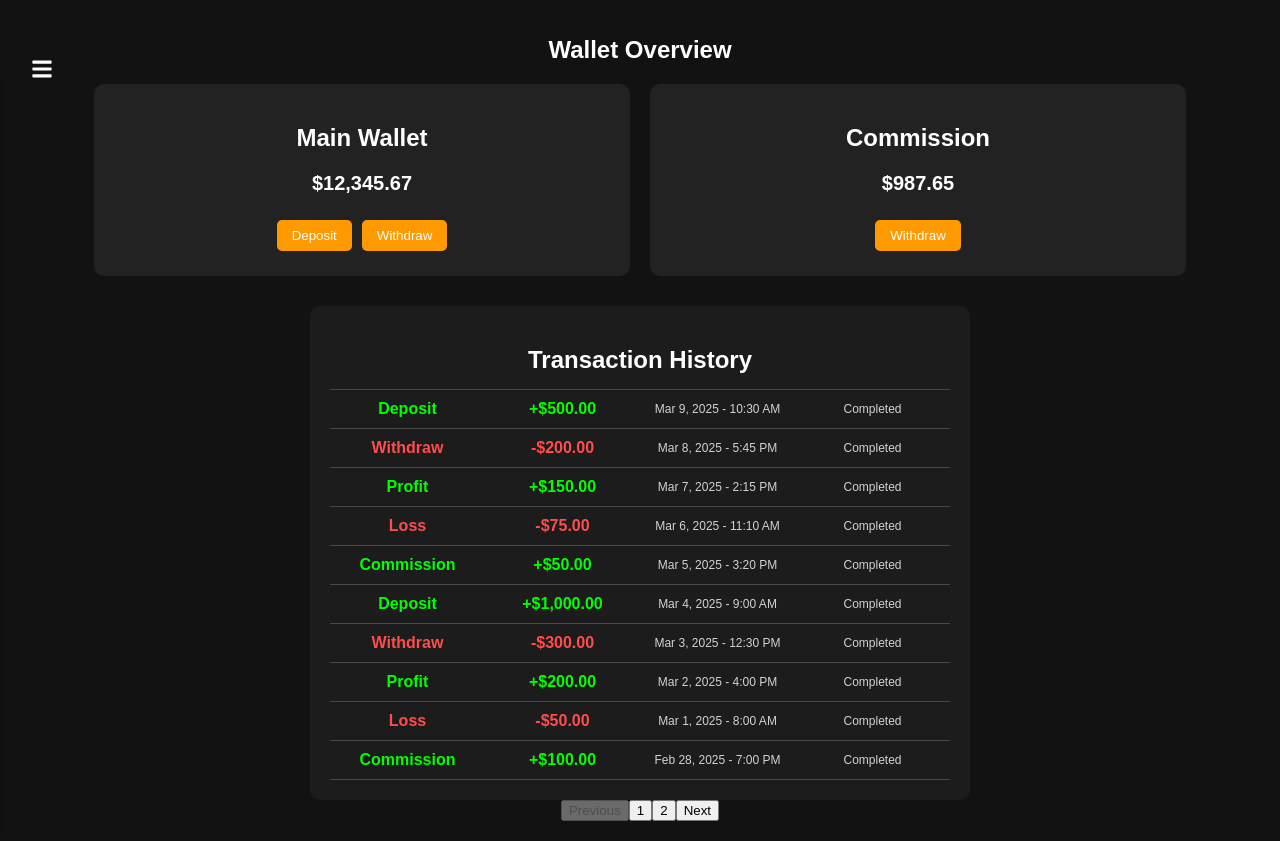
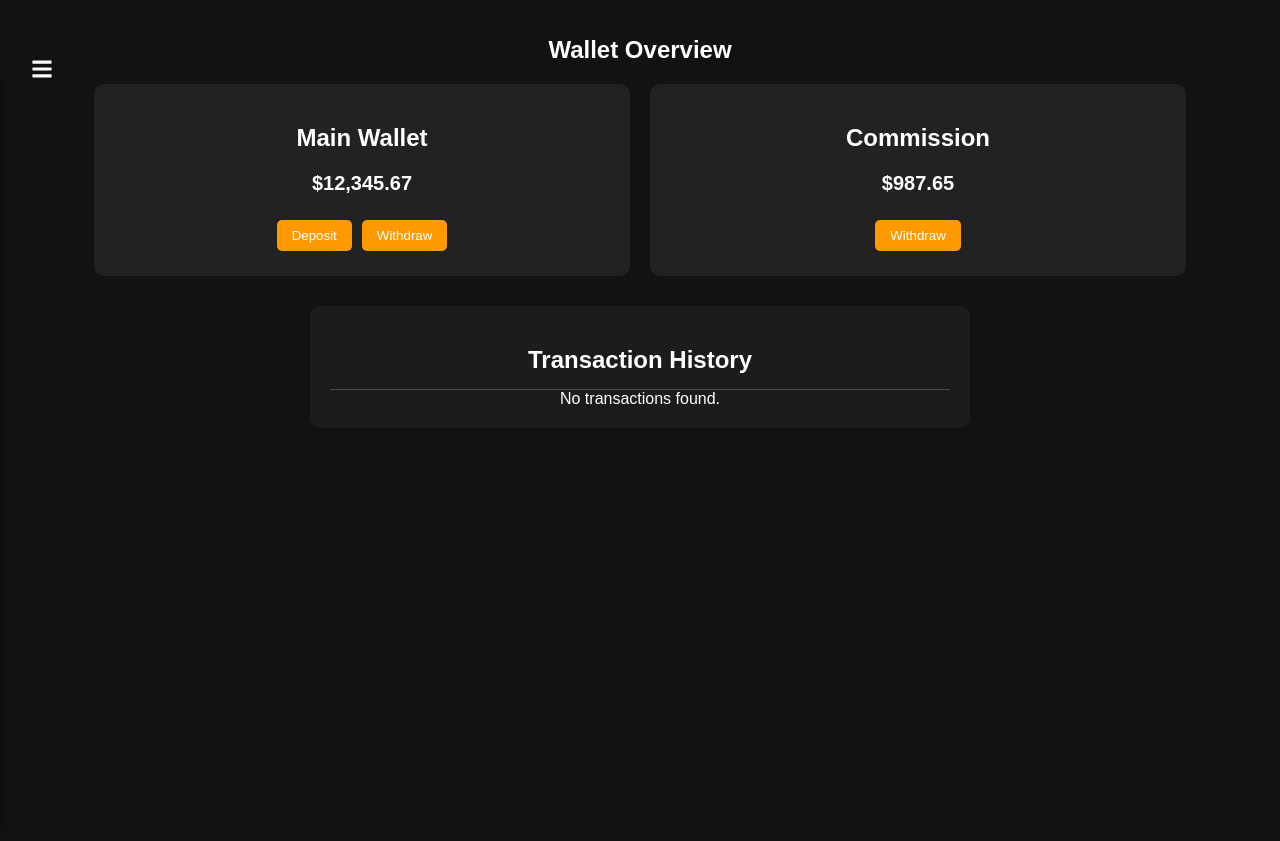
Before and after one commit to Martganan24/CCXPR, a React (Create React App) app in the folder cecxai-trading/: page /wallet in a window 1280 px wide. After the commit the page ends 800 px from the top, so only its background shows below. Built offline with nearby package versions, Linux system fonts and the light colour scheme.

Commit message:
trading history

```diff
--- a/cecxai-trading/src/pages/Wallet.js
+++ b/cecxai-trading/src/pages/Wallet.js
@@ -3,20 +3,7 @@ import { motion } from "framer-motion";
 import "../styles/Wallet.css"; // ✅ Ensure this file exists
 import DepositWithdrawPopup from "../components/DepositWithdrawPopup"; // ✅ Popup Import
 
-const transactionsData = [
-  { id: 1, type: "Deposit", amount: "+$500.00", date: "Mar 9, 2025", time: "10:30 AM", status: "Completed" },
-  { id: 2, type: "Withdraw", amount: "-$200.00", date: "Mar 8, 2025", time: "5:45 PM", status: "Completed" },
-  { id: 3, type: "Profit", amount: "+$150.00", date: "Mar 7, 2025", time: "2:15 PM", status: "Completed" },
-  { id: 4, type: "Loss", amount: "-$75.00", date: "Mar 6, 2025", time: "11:10 AM", status: "Completed" },
-  { id: 5, type: "Commission", amount: "+$50.00", date: "Mar 5, 2025", time: "3:20 PM", status: "Completed" },
-  { id: 6, type: "Deposit", amount: "+$1,000.00", date: "Mar 4, 2025", time: "9:00 AM", status: "Completed" },
-  { id: 7, type: "Withdraw", amount: "-$300.00", date: "Mar 3, 2025", time: "12:30 PM", status: "Completed" },
-  { id: 8, type: "Profit", amount: "+$200.00", date: "Mar 2, 2025", time: "4:00 PM", status: "Completed" },
-  { id: 9, type: "Loss", amount: "-$50.00", date: "Mar 1, 2025", time: "8:00 AM", status: "Completed" },
-  { id: 10, type: "Commission", amount: "+$100.00", date: "Feb 28, 2025", time: "7:00 PM", status: "Completed" },
-  { id: 11, type: "Deposit", amount: "+$2,000.00", date: "Feb 27, 2025", time: "10:00 AM", status: "Completed" },
-  { id: 12, type: "Withdraw", amount: "-$500.00", date: "Feb 26, 2025", time: "11:30 AM", status: "Completed" },
-];
+const transactionsData = []; // Cleared transaction history
 
 const Wallet = () => {
   const [transactions] = useState(transactionsData); // ✅ Store transaction history
```
